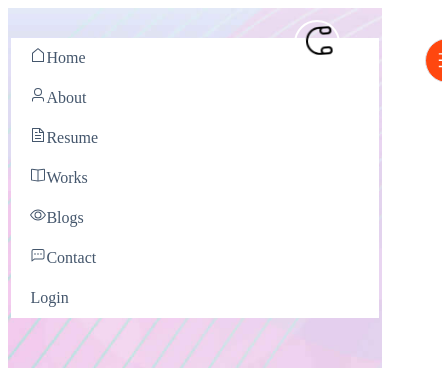
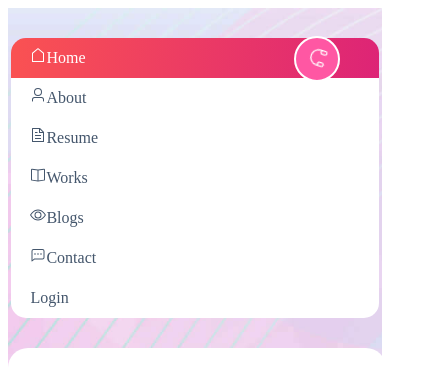
Before and after one commit to ManixChen/manixchen-blog, a Vue app: page / in a window 390 px wide. Shown: the top 368 px of the page, 442 px wide, since content can reach past the window. Built offline with nearby package versions, Linux system fonts and the light colour scheme.

Commit message:
开启自适应，简单调试了在安卓上显示基本正常，符合响应原理

```diff
--- a/index.html
+++ b/index.html
@@ -4,6 +4,10 @@
     <meta charset="UTF-8">
     <link rel="icon" href="/favicon.ico">
     <!-- <meta name="viewport" content="width=device-width,initial-scale=1, maximum-scale=1, minimum-scale=1,user-scalable=no;"></meta> -->
+    <meta name="viewport" content="width=device-width, initial-scale=1" />
+<!--[if lt IE 9]>
+　　　　<script src="http://css3-mediaqueries-js.googlecode.com/svn/trunk/css3-mediaqueries.js"></script>
+<![endif]-->
     <title>Manichen的个人博客</title>
   </head>
   <body>
--- a/src/views/Layout/index.vue
+++ b/src/views/Layout/index.vue
@@ -10,9 +10,7 @@ import {
   View,
   ChatDotSquare,
   Headset,
-  Operation,
 } from "@element-plus/icons-vue";
-const drawer = ref(false);
 import { useIndexStore } from "@/stores/index";
 const indexstore = useIndexStore();
 const { bgmusic, y } = storeToRefs(indexstore);
@@ -21,42 +19,6 @@ const { bgmusic, y } = storeToRefs(indexstore);
 
 <template>
   <div class="router-conter bg-pink-img">
-    <el-button
-      class="bg-danger btn-drop-menu hidden"
-      type="default"
-      @click="drawer = true"
-    >
-      <el-icon><Operation /></el-icon>
-    </el-button>
-
-    <el-drawer
-      v-model="drawer"
-      title="I am the title"
-      :with-header="false"
-      zIndex="1111"
-      direction="ltr"
-    >
-      <RouterLink to="/"
-        ><el-icon><House /></el-icon>Home</RouterLink
-      >
-      <RouterLink to="/about"
-        ><el-icon><User /></el-icon>About</RouterLink
-      >
-      <RouterLink to="/resume"
-        ><el-icon><Document /></el-icon>Resume</RouterLink
-      >
-      <RouterLink to="/works"
-        ><el-icon><Reading /></el-icon>Works</RouterLink
-      >
-      <RouterLink to="/blogs"
-        ><el-icon><View /></el-icon>Blogs</RouterLink
-      >
-      <RouterLink to="/contact"
-        ><el-icon><ChatDotSquare /></el-icon>Contact</RouterLink
-      >
-      <RouterLink to="/login">Login</RouterLink>
-    </el-drawer>
-
     <header :class="{ fixedTop: y > 150 }">
       <nav class="just-center">
         <RouterLink to="/"
@@ -120,7 +82,7 @@ body {
   position: absolute;
   z-index: 19;
   right: 50px;
-  top: 20px;
+  top: 36px;
   cursor: pointer;
   width: 42px;
   height: 42px;
@@ -129,14 +91,16 @@ body {
   font-size: 2em;
   line-height: 40px;
   text-align: center;
+  background-color: #ff57a3;
   /**
   background: url('../../assets/imgs/music_note_big.png');**/
   i {
-    transform: rotate(180deg);
+    color: #fff;
+    transform:scale(0.6)  rotate(180deg);
     animation: spin 1s infinite linear;
     @keyframes spin {
       100% {
-        transform: rotate(360deg);
+        transform:scale(0.6) rotate(360deg);
       }
     }
     transition: all 2s;
@@ -178,24 +142,6 @@ header {
     min-width: 6rem;
     color: rgb(68, 86, 108);
     text-decoration: none;
-  }
-
-  &.fixedTop {
-    padding-top: 0;
-    position: fixed;
-    top: 0;
-    z-index: 100;
-    transition: all;
-    nav {
-      position: fixed;
-      background: hsl(14, 100%, 53%);
-      width: 100%;
-      z-index: 10000;
-      padding: 15px;
-    }
-  }
-  + .main-container {
-    margin-top: 100px;
   }
 }
 .main-container {
@@ -239,7 +185,6 @@ header {
   color: rgba(0, 0, 0, 0.3);
 }
 
-
 @media screen and (min-width: 961px) {
   header {
     a {
@@ -264,33 +209,76 @@ header {
         transition: all;
       }
     }
+    &.fixedTop {
+      nav {
+        background: hsl(14, 100%, 53%);
+      }
+    }
+
+    &.fixedTop {
+      padding-top: 0;
+      position: fixed;
+      top: 0;
+      z-index: 100;
+      transition: all;
+      nav {
+        position: fixed;
+        width: 100%;
+        z-index: 10000;
+        padding: 15px;
+      }
+    }
+    + .main-container {
+      margin-top: 100px;
+    }
   }
 }
+
+
+/***
+ * @Author: Manixchens
+ * @Date: 2021-05-27 14:00:00
+ * @Last Modified by: Manixchens
+ * @Last Modified time: 2021-05-27 14:00:00
+ 屏幕尺寸小于960px基本就是移动端情况，特殊处理样式
+**/
 @media screen and (max-width: 960px) {
   .main-container {
-    max-width: 720px;
+    max-width:85%;
+
   }
   header {
-    /***
-    display: none;
-    &.fixedTop{
-      display: none;
-    }
-    **/
+    border-radius: 15px;
     nav {
       display: flex;
       flex-wrap: wrap;
       a {
         flex-basis: 88%;
+        &.router-link-exact-active,&:hover{
+          background-image: linear-gradient(97deg, rgb(250, 82, 82), rgb(221, 36, 118));
+          color: #fff;
+        }
+        &:first-child{
+          border-top-left-radius: 15px;
+          border-top-right-radius: 15px;
+        }
+        &:last-child{
+          border-bottom-left-radius: 15px;
+          border-bottom-right-radius: 15px;
+        }
       }
     }
   }
 }
+
+
 @media screen and (min-width: 961px) and (max-width: 1366px) {
   .main-container {
     max-width: 90%;
   }
 }
+
+
 @media screen and (min-width: 1367px) {
   .main-container {
     max-width: 80%;
```
